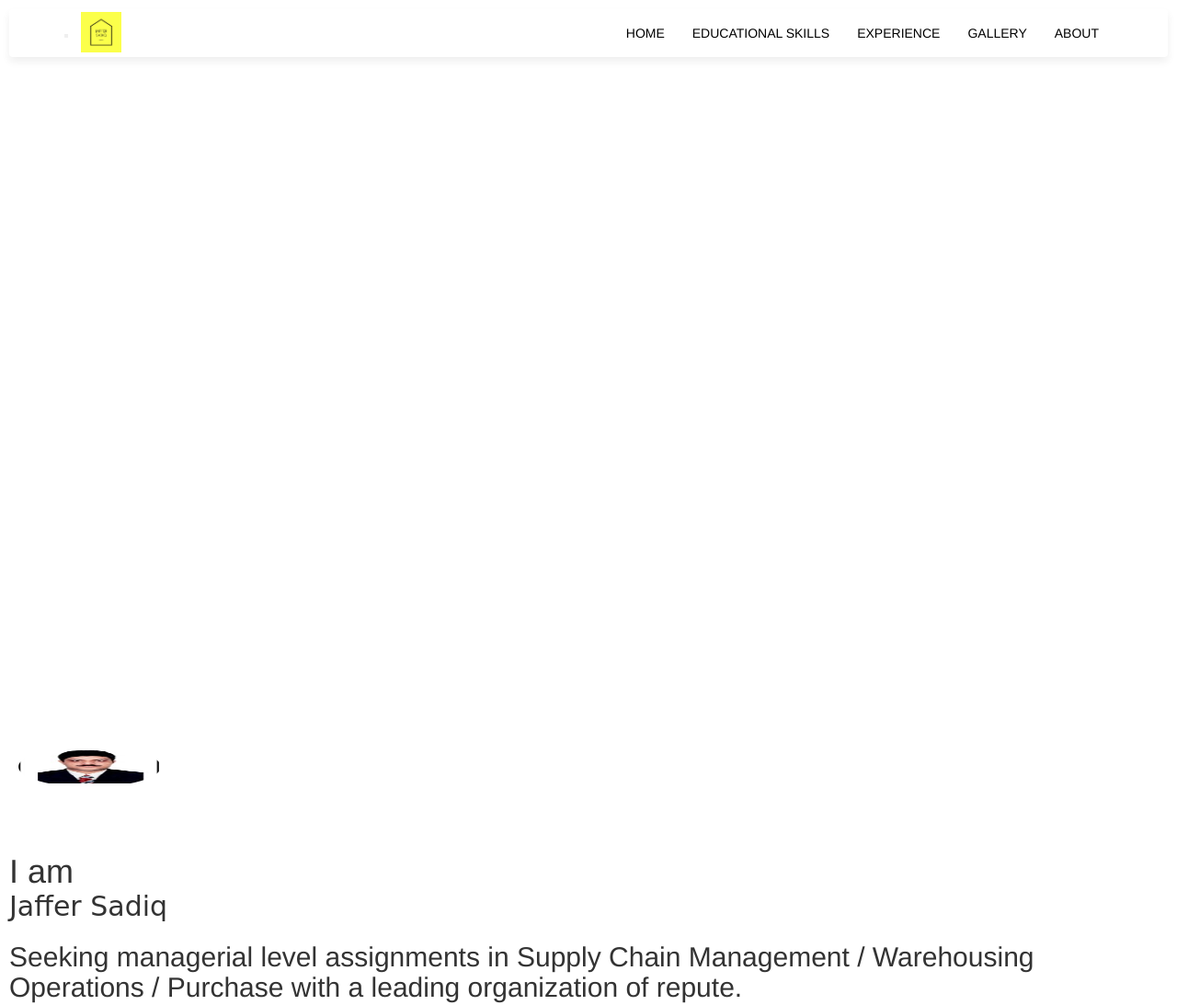
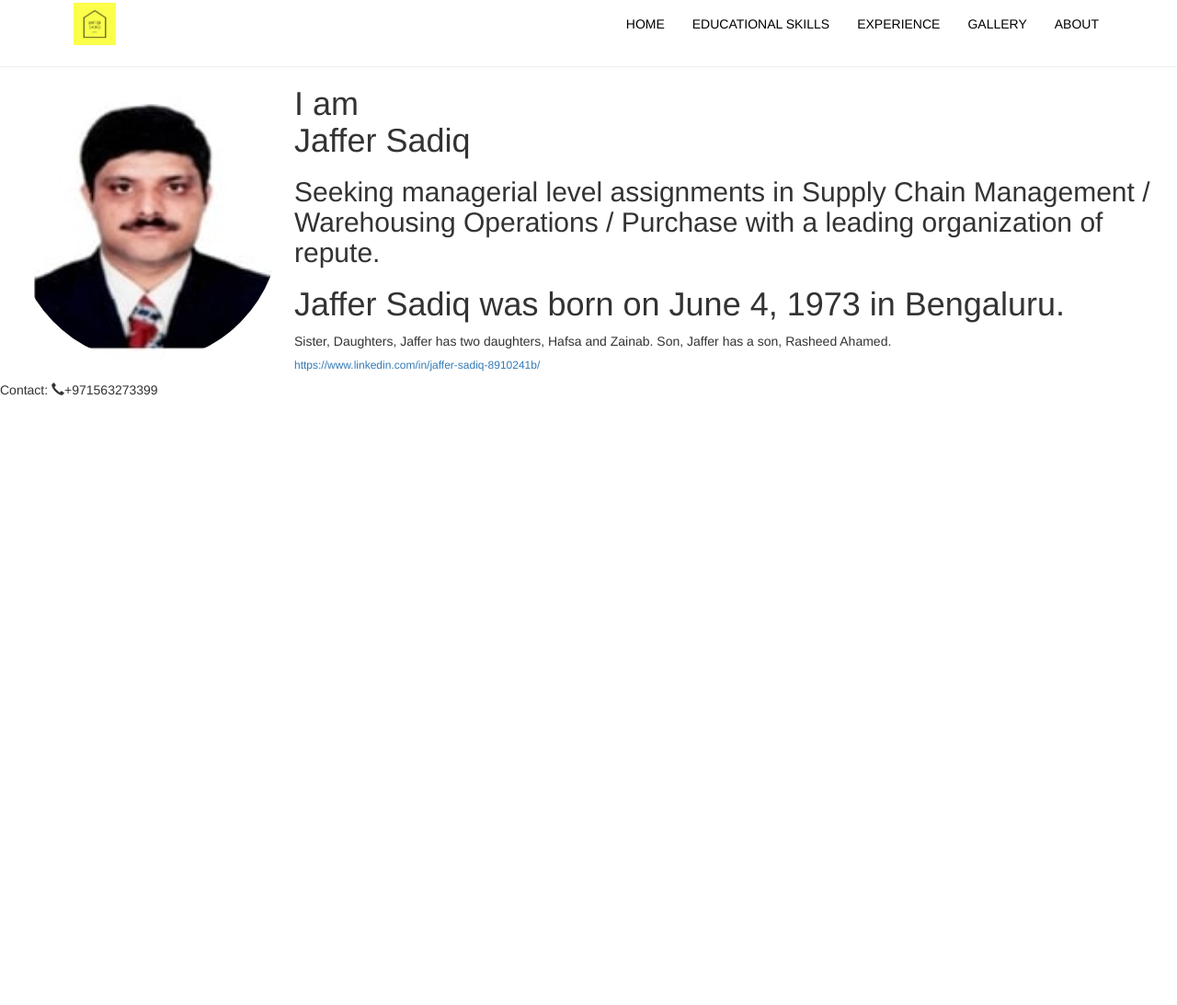
Before and after one commit to Rasheed-Ahamed/Dads_Personal_Website, a plain HTML site: page about.html in a window 1280 px wide. Shown: the top 1093 px of the page at 92% size. After the commit the page ends 800 px from the top, so only its background shows below. Drawn offline with nearby package versions, Linux system fonts and the light colour scheme.

Commit message:
Add files via upload

```diff
--- a/about style.css
+++ b/about style.css
@@ -3,10 +3,10 @@
     padding: 0;
 }
 
-.header
+body
 {
-    height: 100vh;
-
+    margin: 0;
+    padding-top: 800px;
 }
 
 .navbar-style
@@ -21,23 +21,6 @@
     padding: 2px 10px;
 }
 
-.icon-bar
-{
-    background: darkorange;
-}
-
-.big-text
-{
-    font-size: 52px;
-    margin: 20px 0;
-}
-
-img
-{
-    height: 48px;
-    padding: 2px 10px;
-}
-
 .profile
 {
     width: 175px;
@@ -45,66 +28,47 @@ img
     border-radius: 50%;
 }
 
-#welcome {
-    position: absolute;
-    overflow: hidden;
-    height: 800px;
-    color: #FFFFFF;
-    left: 0;
-    top: 0;
-    bottom: 0;
-    right: 0;
-    opacity: 0.83;
-    background: linear-gradient(#60ebeb 0%, #27ae60 100%);
-    display: table;
-    width: 100%;
-    height: 100%;
-}
-
-h1 {
-
+h1
+{
     font-size: 40px;
     line-height: 1.2;
     font-family: 'Lato', sans-serif;
     font-weight: 300;
 }
 
-#name {
+#name
+{
     font-size: 30px;
     line-height: 1.2;
     font-family: cursive
 }
 
-h2 {
+h2
+{
     font-size: 30px;
     font-weight: 300;
     line-height: 1.2;
-    font-family: monospace
+    font-family: georgia
 }
 
-#bio {
-
+#bio
+{
     padding: 50px;
     text-align: center;
     font-size: 42px;
+    background-color: lightgreen;
 }
 
-.line {
-    height: 6px;
-    background-color: #000;
-    width: 70px;
-    margin: 8px auto;
-}
-
-p {
+p
+{
     max-width: 450px;
     margin: 25px auto;
     font-size: 17px;
     line-height: 1.3;
 }
 
-.parallax-inner {
-
+.parallax-inner
+{
     display: table-cell;
     position: relative;
     text-align: center;
--- a/about.html
+++ b/about.html
@@ -14,15 +14,7 @@
     <nav class="navbar navbar-style">
         <div class="container">
             <div class="navbar-header">
-                <button type="button" class="data-toggle" data-
-                toggle="collapse" data-target="#micon">
-                <span class="icon-bar"></span>
-                <span class="icon-bar"></span>
-                <span class="icon-bar"></span>
-                </button>
-
                 <a href=""><img class="logo5" src="logo5.jpg"></a>
-
             </div>
 
             <div class="collapse navbar-collapse" id="micon">
@@ -38,18 +30,27 @@
     </nav>
     </header>
 
-    <section id="welcome" class="parallax-container">
-		<div class="parallax-inner">
-            <img src="Profile.jpg" class="profile">
-            <h1>I am<br><span id="name">Jaffer Sadiq</span></h1>
+    <section id="welcome">
+        <hr style="width: 100%;">
+             <img src="Jaffer Sadiq.jpg" class="img-responsive img-circle col-lg-3 col-md-3 col-sm-3 col-xs-4">
+            <h1>I am <br> <span id="name">Jaffer Sadiq</span></h1>
             <h2>Seeking managerial level assignments in Supply Chain Management / Warehousing Operations / Purchase with a leading organization of repute. </h2>
-        </div>
     </section>
 
-    <section id="bio"></section>
-    <h1>Jaffer Sadiq was born on June 4, 1973 in Bengaluru.</h1>
-    <div class="line"></div>
-    <p></p>
+    <section id="bio">
+        <h1>Jaffer Sadiq was born on June 4, 1973 in Bengaluru.</h1>
+        <div class="line"></div>
+        <p>
+
+        Sister,
+
+        Daughters,
+        Jaffer has two daughters, Hafsa and Zainab.
+
+        Son,
+        Jaffer has a son, Rasheed Ahamed.
+        </p>
+    </section>
 
     <section id="contact">
         <div class="contact_1"> <a href="https://www.linkedin.com/in/jaffer-sadiq-8910241b/"> <h6>https://www.linkedin.com/in/jaffer-sadiq-8910241b/</h6> </a>
--- a/education style.css
+++ b/education style.css
@@ -2,30 +2,18 @@
   margin: 0;
   padding: 0;
 }
-.header
-{
-  height: 100vh;
 
-}
 .navbar-style
 {
   box-shadow: 0 5px 10px #efefef;
   text-transform: uppercase;
 }
+
 .logo
 {
   height: 48px;
   padding: 2px 10px;
 
-}
-.icon-bar
-{
-  background: darkorange;
-}
-.big-text
-{
-  font-size: 25px;
-  margin: 20px 0;
 }
 
 img
--- a/experience style.css
+++ b/experience style.css
@@ -2,24 +2,17 @@
     margin: 0;
     padding: 0;
 }
-.header
-{
-    height: 100vh;
 
-}
 .navbar-style
 {
     box-shadow: 0 5px 10px #efefef;
     text-transform: uppercase;
 }
+
 .logo
 {
     height: 48px;
     padding: 2px 10px;
-}
-.icon-bar
-{
-    background: darkorange;
 }
 
 img
--- a/gallery style.css
+++ b/gallery style.css
@@ -1,10 +1,12 @@
 *{
     margin: 0;
     padding: 0;
+    box-sizing: border-box;
 }
-.header
+
+body
 {
-    height: 100vh;
+    font-family: Verdana, Geneva, sans-serif;
 }
 
 .navbar-style
@@ -19,13 +21,45 @@
     padding: 2px 10px;
 }
 
-.icon-bar
-{
-    background: darkorange;
-}
-
 img
 {
     height: 48px;
     padding: 2px 10px;
 }
+
+/* First the Grid */
+.gallery-grid
+{
+    display: -ms-grid;
+    display: grid;
+    grid-template-columns: repeat(auto-fit, minmax(250px, 1fr));
+    grid-gap: 1.5rem;
+    justify-items: center;
+    margin: 0;
+    padding: 0;
+}
+
+/* The Picture Frame */
+.gallery-frame
+{
+    border-radius: 50px;
+    padding: .5rem;
+    font-size: 1.2rem;
+    text-align: center;
+    background-color: white;
+    color: black;
+}
+
+/* The Images */
+.gallery-img
+{
+    max-width: 100%;
+    height: 150px;
+    object-fit: cover;
+    transition: opacity 0.25s ease-in-out;
+}
+
+.gallery-img:hover
+{
+    opacity: .7;
+}
--- a/style.css
+++ b/style.css
@@ -2,139 +2,25 @@
   margin: 0;
   padding: 0;
 }
-.header
-{
-  height: 100vh;
 
-}
 .navbar-style
 {
-  box-shadow: 0 5px 10px #efefef;
   text-transform: uppercase;
 }
+
 .logo
 {
   height: 48px;
   padding: 2px 10px;
 }
-.icon-bar
-{
-  background: darkorange;
-}
+
 li a
 {
   color: black;
 }
-.big-text
-{
-  font-size: 52px;
-  margin: 20px 0;
-}
-
-* {
-  box-sizing: border-box;
-}
-
-html
-{
-  font-size: 100%;
-}
-
-body
-{
-  padding: 1rem;
-  font-family: Verdana, Geneva, sans-serif;
-}
-
-h2
-{
-  font-size: 1.5rem;
-  font-weight: bold;
-  line-height: 1.5;
-}
-
-p
-{
-  margin: .5rem 0;
-  font-size: 1.25rem;
-  line-height: 1.5;
-}
-
-/* First the Grid */
-.gallery-grid
-{
-  display: -ms-grid;
-  display: grid;
-  grid-template-columns: repeat(auto-fit, minmax(250px, 1fr));
-  grid-gap: 1.5rem;
-  justify-items: center;
-  margin: 0;
-  padding: 0;
-}
-
-/* The Picture Frame */
-.gallery-frame
-{
-  padding: .5rem;
-  font-size: 1.2rem;
-  text-align: center;
-  background-color: #333;
-  color: #d9d9d9;
-}
-
-/* The Images */
-.gallery-img
-{
-  max-width: 100%;
-  height: auto;
-  object-fit: cover;
-  transition: opacity 0.25s ease-in-out;
-}
-
-.gallery-img:hover
-{
-  opacity: .7;
-}
 
 img
 {
-  height: 48px;
+  height: 50px;
   padding: 2px 10px;
 }
-
-.profile
-{
-  width: 175px;
-  margin-bottom: 50px;
-  border-radius: 50%;
-}
-
-h1
-{
-
-  font-size: 40px;
-  line-height: 1.2;
-  font-family: 'Lato', sans-serif;
-  font-weight: 300;
-}
-
-#name
-{
-  font-size: 30px;
-  line-height: 1.2;
-  font-family: cursive
-}
-
-h2
-{
-  font-size: 30px;
-  font-weight: 300;
-  line-height: 1.2;
-  font-family: monospace
-}
-
-img
-{
-  height: 48px;
-  padding: 2px 10px;
-}
```
Also changed, not shown: educationalskills.html (+0 -8 lines), experience.html (+0 -8 lines), gallery.html (+1 -9 lines), index.html (+2 -9 lines), Jaffer Sadiq.jpg (added).
